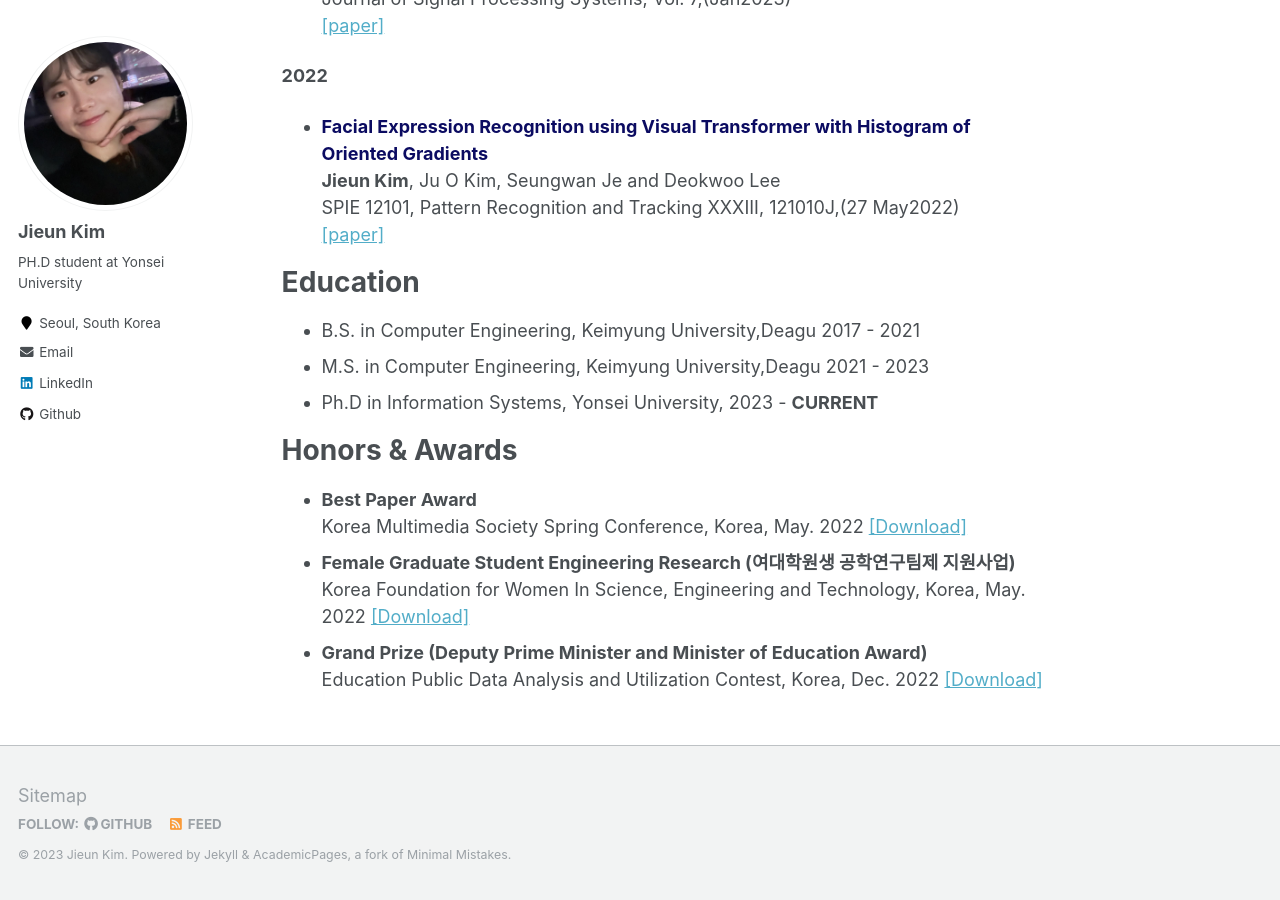
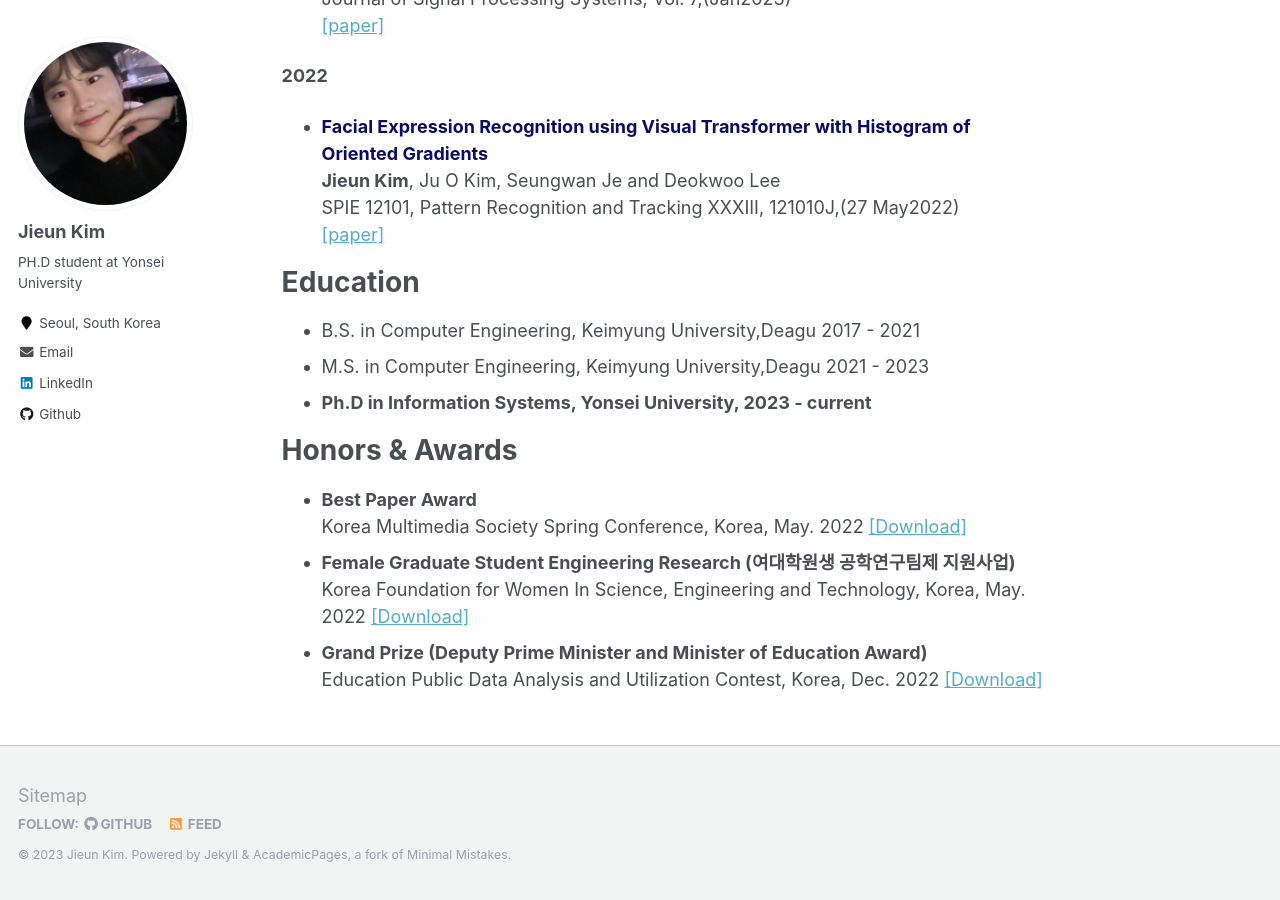
Before and after one commit to lilly9928/lilly9928.github.io, a Jekyll site: the page built from _pages/about.md, in a window 1280 px wide and 900 px high, scrolled down 1254 px. Built offline with Jekyll 4.4.1, drawn with Linux system fonts in a browser that asks for light colours.

```diff
--- a/_pages/about.md
+++ b/_pages/about.md
@@ -11,7 +11,7 @@ redirect_from:
 
 News
 ====
-**CLFW: Contrastive Learning for Facial Expression Recognition in the Wild**, sumitted
+ :pray: **CLFW: Contrastive Learning for Facial Expression Recognition in the Wild**, sumitted
 {: .notice}
 
 
@@ -82,7 +82,7 @@ Education
 ======
 * B.S. in Computer Engineering, Keimyung University,Deagu 2017 - 2021
 * M.S. in Computer Engineering, Keimyung University,Deagu 2021 - 2023
-* Ph.D in  Information Systems, Yonsei University, 2023 - **CURRENT**
+* **Ph.D in  Information Systems, Yonsei University, 2023 - current**
 
 <!-- Projects
 ======
```
